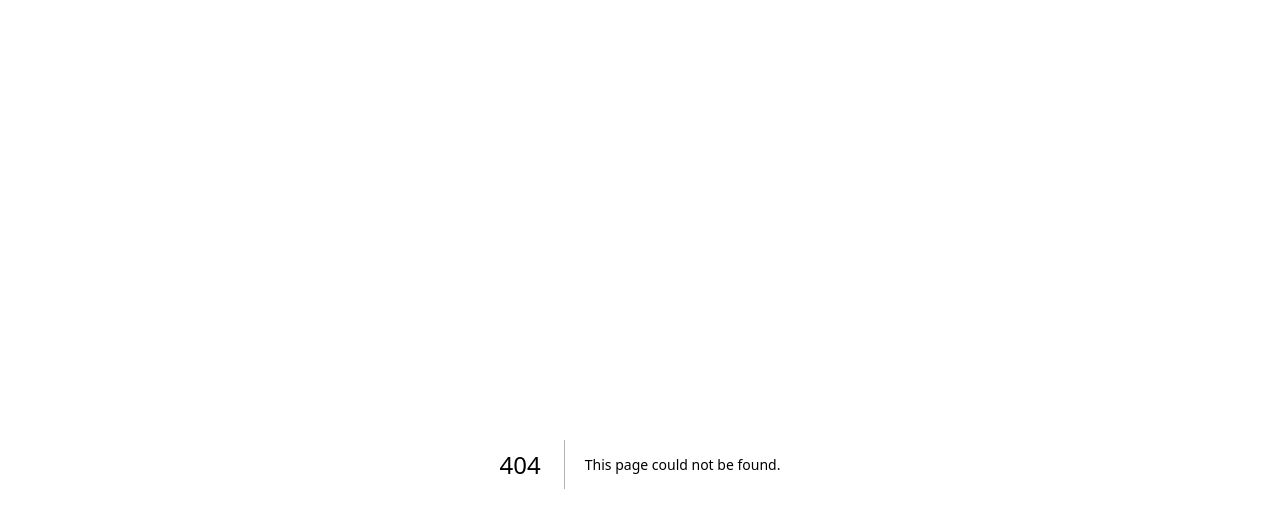
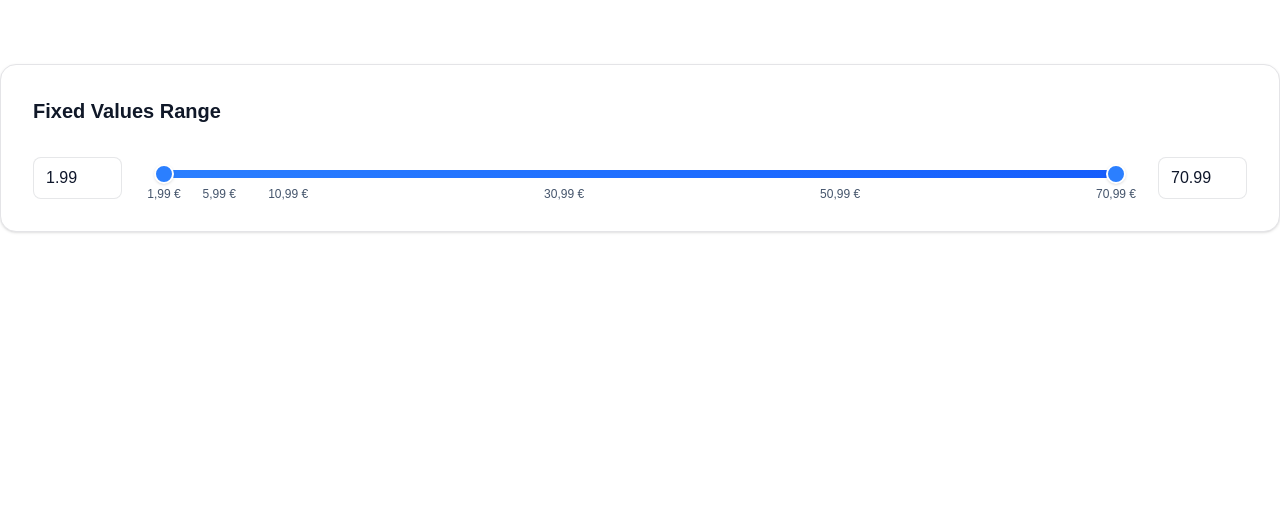
Before and after one commit to XavierVilaRubio/slider, a Next.js app: page /exercise2 in a window 1280 px wide. Before the commit this address had no page. Shown: the top 528 px of the page. Built offline with nearby package versions, Linux system fonts and the light colour scheme.

Commit message:
feat(range): add support for fixed values in Range component and create Exercise2Page

```diff
--- /dev/null
+++ b/app/api/exercise2/route.ts
@@ -0,0 +1,9 @@
+import { NextResponse } from "next/server";
+
+export async function GET(request: Request) {
+  return NextResponse.json({
+    rangeValues: [1.99, 5.99, 10.99, 30.99, 50.99, 70.99],
+    min: 1.99,
+    max: 70.99,
+  });
+}
--- a/app/components/range/Range.tsx
+++ b/app/components/range/Range.tsx
@@ -5,13 +5,18 @@ import {
   useRangeContext,
   type ActiveHandle,
   type RangeContextValue,
+  type RangeMode,
 } from "@/app/components/range/context";
-import { RangePropsSchema } from "@/app/components/range/schema";
-import { clamp, roundToStep } from "@/app/components/range/utils";
+import { type RangeProps } from "@/app/components/range/schema";
+import {
+  clamp,
+  findNearestFixedValue,
+  formatCurrency,
+  roundToStep,
+} from "@/app/components/range/utils";
 import type { ChangeEvent, PointerEvent as ReactPointerEvent } from "react";
 import { useCallback, useEffect, useMemo, useRef, useState } from "react";
 import { twMerge } from "tailwind-merge";
-import * as z from "zod/mini";
 
 type RangeInputProps = React.ComponentProps<"input"> & {
   handle: Exclude<ActiveHandle, null>;
@@ -20,6 +25,7 @@ type RangeInputProps = React.ComponentProps<"input"> & {
 const Input = ({ handle, label, ...props }: RangeInputProps) => {
   const { value, updateValue, continuousMin, continuousMax, step } =
     useRangeContext();
+
   const currentValue = handle === "min" ? value[0] : value[1];
   const inputRef = useRef<HTMLInputElement | null>(null);
   const [text, setText] = useState<string>(String(currentValue));
@@ -59,7 +65,7 @@ const Input = ({ handle, label, ...props }: RangeInputProps) => {
       <input
         ref={inputRef}
         type="number"
-        className="w-full appearance-none rounded-lg border border-slate-900/10 bg-white px-3 py-2 text-base font-medium text-slate-900 transition-colors outline-none focus:border-blue-500 focus:ring-2 focus:ring-blue-500/15"
+        className="w-full max-w-[10ch] appearance-none rounded-lg border border-slate-900/10 bg-white px-3 py-2 text-base font-medium text-slate-900 transition-colors outline-none focus:border-blue-500 focus:ring-2 focus:ring-blue-500/15"
         value={text}
         onChange={(e) => {
           const next = e.target.value;
@@ -90,16 +96,46 @@ const Input = ({ handle, label, ...props }: RangeInputProps) => {
 
 type RangeTrackProps = React.ComponentProps<"div">;
 const Track = ({ children, ...props }: RangeTrackProps) => {
-  const { trackRef } = useRangeContext();
+  const { trackRef, mode, fixedValues } = useRangeContext();
   return (
+    <div className="relative mx-2.5 my-auto flex-1">
       <div
-      className="track relative m-auto mx-2.5 h-2 w-full rounded-full bg-linear-to-r from-slate-200/90 to-blue-200/90"
+        className="track relative h-2 w-full rounded-full bg-linear-to-r from-slate-200/90 to-blue-200/90"
         ref={trackRef}
         {...props}
       >
         <Selected />
         <Thumb handle="min" />
         <Thumb handle="max" />
+      </div>
+      {mode === "fixed" && fixedValues && (
+        <FixedValueLabels values={fixedValues} />
+      )}
+    </div>
+  );
+};
+
+type FixedValueLabelsProps = {
+  values: number[];
+};
+const FixedValueLabels = ({ values }: FixedValueLabelsProps) => {
+  const { getPercentForValue, continuousMin, continuousMax } =
+    useRangeContext();
+
+  return (
+    <div className="relative mt-2">
+      {values.map((value, index) => {
+        const percent = getPercentForValue(value);
+        return (
+          <div
+            key={index}
+            className="absolute -translate-x-1/2 text-xs text-slate-600"
+            style={{ left: `${percent}%` }}
+          >
+            {formatCurrency(value)}
+          </div>
+        );
+      })}
     </div>
   );
 };
@@ -151,7 +187,7 @@ const Thumb = ({ handle, ...props }: ThumbProps) => {
   return (
     <button
       type="button"
-      className="absolute top-1/2 size-5 -translate-1/2 cursor-grab rounded-full border-2 border-white bg-blue-500 shadow transition-[transform,shadow] hover:scale-110 data-[active=true]:cursor-grabbing"
+      className="absolute top-1/2 size-5 -translate-1/2 cursor-grab rounded-full border-2 border-white bg-blue-500 shadow transition-[transform,shadow] hover:scale-110 data-[active=true]:scale-110 data-[active=true]:cursor-grabbing"
       data-active={activeHandle === handle}
       style={{ left: `${percent}%` }}
       onPointerDown={handlePointerDownFactory(handle)}
@@ -162,13 +198,25 @@ const Thumb = ({ handle, ...props }: ThumbProps) => {
   );
 };
 
-type RangeProps = z.infer<typeof RangePropsSchema> & {
-  step?: number;
-  className?: string;
-};
-const Range = ({ min, max, step = 0.1, className }: RangeProps) => {
+const Range = (props: RangeProps) => {
   const trackRef = useRef<HTMLDivElement | null>(null);
   const [activeHandle, setActiveHandle] = useState<ActiveHandle>(null);
+
+  const mode: RangeMode = useMemo(() => {
+    if ("rangeValues" in props && props.rangeValues) {
+      return "fixed";
+    }
+    return "continuous";
+  }, [props]);
+
+  const { min, max, step = 0.1, className, rangeValues } = props;
+
+  const sortedFixedValues = useMemo(() => {
+    if (mode === "fixed" && rangeValues) {
+      return [...rangeValues].sort((a, b) => a - b);
+    }
+    return undefined;
+  }, [mode, rangeValues]);
 
   const [continuousMin, continuousMax] = useMemo(() => {
     const safeMin = Math.min(min, max);
@@ -176,10 +224,28 @@ const Range = ({ min, max, step = 0.1, className }: RangeProps) => {
     return [safeMin, safeMax] as const;
   }, [min, max]);
 
-  const [value, setValue] = useState<[number, number]>(() => [
+  const [value, setValue] = useState<[number, number]>(() => {
+    if (mode === "fixed" && sortedFixedValues && sortedFixedValues.length > 0) {
+      const validValues = sortedFixedValues.filter(
+        (v) => v >= continuousMin && v <= continuousMax,
+      );
+
+      if (validValues.length === 0) {
+        const minFixed = findNearestFixedValue(
           continuousMin,
+          sortedFixedValues,
+        );
+        const maxFixed = findNearestFixedValue(
           continuousMax,
-  ]);
+          sortedFixedValues,
+        );
+        return [minFixed, maxFixed];
+      }
+
+      return [validValues[0], validValues[validValues.length - 1]];
+    }
+    return [continuousMin, continuousMax];
+  });
 
   const getPercentForValue = useCallback(
     (input: number) => {
@@ -193,6 +259,26 @@ const Range = ({ min, max, step = 0.1, className }: RangeProps) => {
     (handle: Exclude<ActiveHandle, null>, nextValue: number) => {
       setValue((current) => {
         let [currentMin, currentMax] = current;
+
+        if (mode === "fixed" && sortedFixedValues) {
+          if (handle === "min") {
+            const candidate = findNearestFixedValue(
+              nextValue,
+              sortedFixedValues,
+              continuousMin,
+              currentMax,
+            );
+            currentMin = candidate;
+          } else {
+            const candidate = findNearestFixedValue(
+              nextValue,
+              sortedFixedValues,
+              currentMin,
+              continuousMax,
+            );
+            currentMax = candidate;
+          }
+        } else {
           if (handle === "min") {
             const snapped = roundToStep(
               clamp(nextValue, continuousMin, currentMax),
@@ -206,10 +292,12 @@ const Range = ({ min, max, step = 0.1, className }: RangeProps) => {
             );
             currentMax = Math.max(snapped, currentMin);
           }
+        }
+
         return [currentMin, currentMax];
       });
     },
-    [continuousMin, continuousMax, step],
+    [mode, sortedFixedValues, continuousMin, continuousMax, step],
   );
 
   const handlePointerMove = useCallback(
@@ -221,9 +309,14 @@ const Range = ({ min, max, step = 0.1, className }: RangeProps) => {
       const relative = clamp((clientX - rect.left) / rect.width, 0, 1);
       const candidate =
         continuousMin + relative * (continuousMax - continuousMin);
+
+      if (mode === "fixed" && sortedFixedValues) {
         updateValue(closeHandle, candidate);
+      } else {
+        updateValue(closeHandle, candidate);
+      }
     },
-    [continuousMin, continuousMax, updateValue],
+    [mode, sortedFixedValues, continuousMin, continuousMax, updateValue],
   );
 
   useEffect(() => {
@@ -276,6 +369,8 @@ const Range = ({ min, max, step = 0.1, className }: RangeProps) => {
       continuousMin,
       continuousMax,
       step,
+      mode,
+      fixedValues: sortedFixedValues,
       getPercentForValue,
       updateValue,
       handlePointerDownFactory,
@@ -288,6 +383,9 @@ const Range = ({ min, max, step = 0.1, className }: RangeProps) => {
       setValue,
       continuousMin,
       continuousMax,
+      step,
+      mode,
+      sortedFixedValues,
       getPercentForValue,
       updateValue,
       handlePointerDownFactory,
@@ -299,12 +397,12 @@ const Range = ({ min, max, step = 0.1, className }: RangeProps) => {
   return (
     <RangeContext.Provider value={ctx}>
       <div
-        className={twMerge("flex gap-4", className)}
+        className={twMerge("flex gap-8", className)}
         data-dragging={Boolean(activeHandle)}
       >
-        <Input handle="min" label="Minimum value" />
+        <Input handle="min" label="Minimum value" disabled={mode === "fixed"} />
         <Track />
-        <Input handle="max" label="Maximum value" />
+        <Input handle="max" label="Maximum value" disabled={mode === "fixed"} />
       </div>
     </RangeContext.Provider>
   );
--- a/app/components/range/context.ts
+++ b/app/components/range/context.ts
@@ -9,6 +9,7 @@ import {
 } from "react";
 
 export type ActiveHandle = "min" | "max" | null;
+export type RangeMode = "continuous" | "fixed";
 
 export type RangeContextValue = {
   trackRef: RefObject<HTMLDivElement | null>;
@@ -17,6 +18,8 @@ export type RangeContextValue = {
   continuousMin: number;
   continuousMax: number;
   step: number;
+  mode: RangeMode;
+  fixedValues?: number[];
   getPercentForValue: (input: number) => number;
   updateValue: (handle: Exclude<ActiveHandle, null>, nextValue: number) => void;
   handlePointerDownFactory: (
--- a/app/components/range/schema.ts
+++ b/app/components/range/schema.ts
@@ -1,6 +1,36 @@
 import * as z from "zod/mini";
 
-export const RangePropsSchema = z.object({
+export const ContinuousRangePropsSchema = z.object({
   min: z.number(),
   max: z.number(),
+  mode: z.optional(z.literal("continuous")),
 });
+
+export const FixedValuesRangePropsSchema = z.object({
+  rangeValues: z.array(z.number()).check(z.minLength(1)),
+  min: z.number(),
+  max: z.number(),
+  mode: z.optional(z.literal("fixed")),
+});
+
+export const RangePropsSchema = z.union([
+  ContinuousRangePropsSchema,
+  FixedValuesRangePropsSchema,
+]);
+
+export type ContinuousRangeProps = z.infer<
+  typeof ContinuousRangePropsSchema
+> & {
+  step?: number;
+  className?: string;
+  rangeValues?: never;
+};
+
+export type FixedValuesRangeProps = z.infer<
+  typeof FixedValuesRangePropsSchema
+> & {
+  className?: string;
+  step?: never;
+};
+
+export type RangeProps = ContinuousRangeProps | FixedValuesRangeProps;
--- a/app/components/range/utils.ts
+++ b/app/components/range/utils.ts
@@ -7,3 +7,85 @@ export const roundToStep = (value: number, step: number) => {
   const quotient = Math.round(value / step);
   return Number((quotient * step).toFixed(6));
 };
+
+const findNearestInArray = (value: number, arr: number[]): number => {
+  if (arr.length === 0) return value;
+  if (arr.length === 1) return arr[0];
+
+  let left = 0;
+  let right = arr.length - 1;
+
+  while (left < right) {
+    const mid = Math.floor((left + right) / 2);
+    if (arr[mid] < value) {
+      left = mid + 1;
+    } else {
+      right = mid;
+    }
+  }
+
+  if (left === 0) return arr[0];
+  if (left === arr.length) return arr[arr.length - 1];
+
+  const dist1 = Math.abs(value - arr[left - 1]);
+  const dist2 = Math.abs(value - arr[left]);
+
+  return dist1 <= dist2 ? arr[left - 1] : arr[left];
+};
+
+export const findNearestFixedValue = (
+  value: number,
+  fixedValues: number[],
+  min?: number,
+  max?: number,
+): number => {
+  if (fixedValues.length === 0) return value;
+
+  if (min !== undefined || max !== undefined) {
+    const validValues = fixedValues.filter((v) => {
+      if (min !== undefined && v < min) return false;
+      if (max !== undefined && v > max) return false;
+      return true;
+    });
+
+    if (validValues.length > 0) {
+      return findNearestInArray(value, validValues);
+    }
+
+    if (min !== undefined && max !== undefined) {
+      const belowMin = fixedValues.filter((v) => v < min);
+      const aboveMax = fixedValues.filter((v) => v > max);
+
+      if (belowMin.length > 0 && aboveMax.length > 0) {
+        const distToMin = Math.abs(value - belowMin[belowMin.length - 1]);
+        const distToMax = Math.abs(value - aboveMax[0]);
+        return distToMin <= distToMax
+          ? belowMin[belowMin.length - 1]
+          : aboveMax[0];
+      } else if (belowMin.length > 0) {
+        return belowMin[belowMin.length - 1];
+      } else if (aboveMax.length > 0) {
+        return aboveMax[0];
+      }
+    } else if (min !== undefined) {
+      const belowMin = fixedValues.filter((v) => v < min);
+      if (belowMin.length > 0) return belowMin[belowMin.length - 1];
+    } else if (max !== undefined) {
+      const aboveMax = fixedValues.filter((v) => v > max);
+      if (aboveMax.length > 0) return aboveMax[0];
+    }
+
+    return findNearestInArray(value, fixedValues);
+  }
+
+  return findNearestInArray(value, fixedValues);
+};
+
+export const formatCurrency = (value: number): string => {
+  return new Intl.NumberFormat("es-ES", {
+    style: "currency",
+    currency: "EUR",
+    minimumFractionDigits: 2,
+    maximumFractionDigits: 2,
+  }).format(value);
+};
--- /dev/null
+++ b/app/exercise2/page.tsx
@@ -0,0 +1,27 @@
+import Range from "@/app/components/range/Range";
+
+export default async function Exercise2Page() {
+  const res = await fetch("http://localhost:8080/api/exercise2", {
+    cache: "no-store",
+  });
+  if (!res.ok) return "Failed to load fixed values range configuration";
+  const data: {
+    rangeValues: number[];
+    min: number;
+    max: number;
+  } = await res.json();
+
+  return (
+    <main className="w-full space-y-8 rounded-2xl border border-zinc-200 bg-white p-8 shadow-sm">
+      <h2 className="text-xl font-semibold text-gray-900">
+        Fixed Values Range
+      </h2>
+      <Range
+        rangeValues={data.rangeValues}
+        min={data.min}
+        max={data.max}
+        mode="fixed"
+      />
+    </main>
+  );
+}
--- a/app/page.tsx
+++ b/app/page.tsx
@@ -4,6 +4,10 @@ const links = [
   {
     href: "/exercise1",
     title: "Exercise 1",
+  },
+  {
+    href: "/exercise2",
+    title: "Exercise 2",
   },
 ];
 
```
Lines whose indentation alone changed are shown as unchanged.
